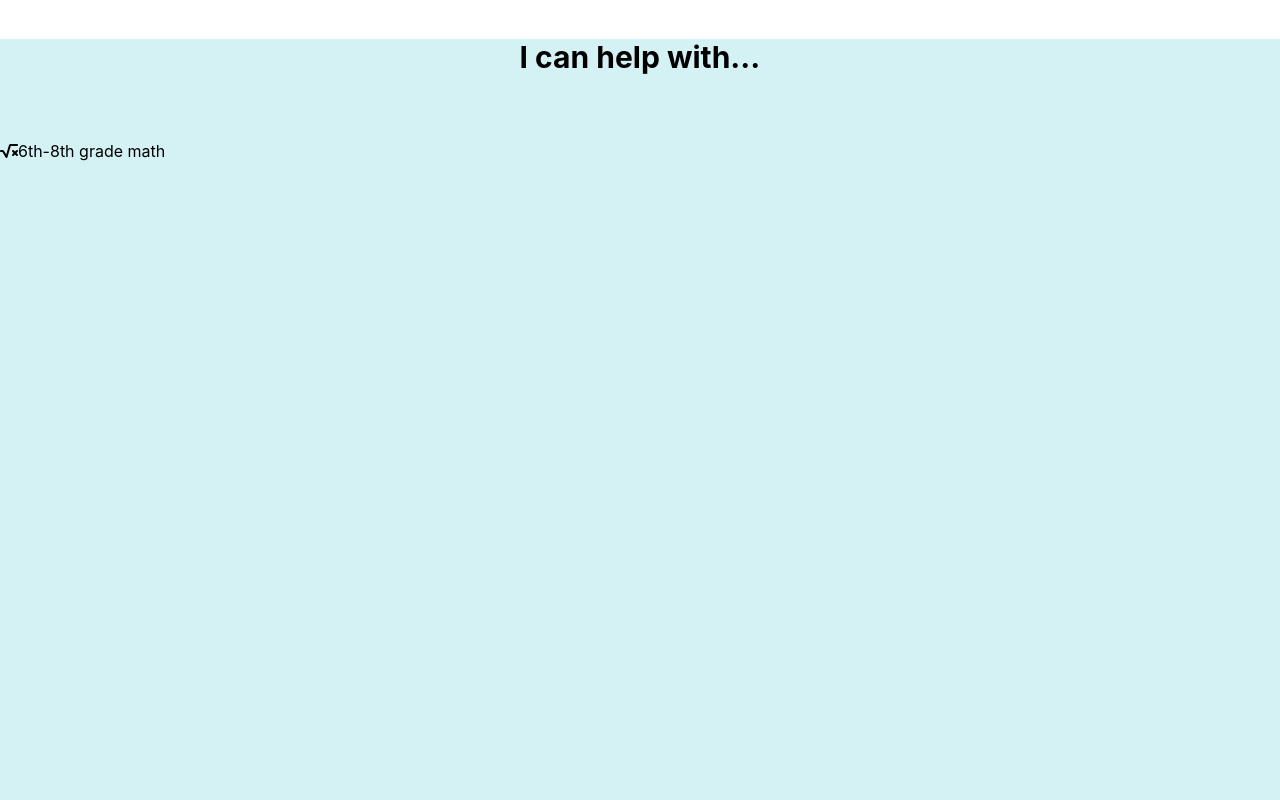
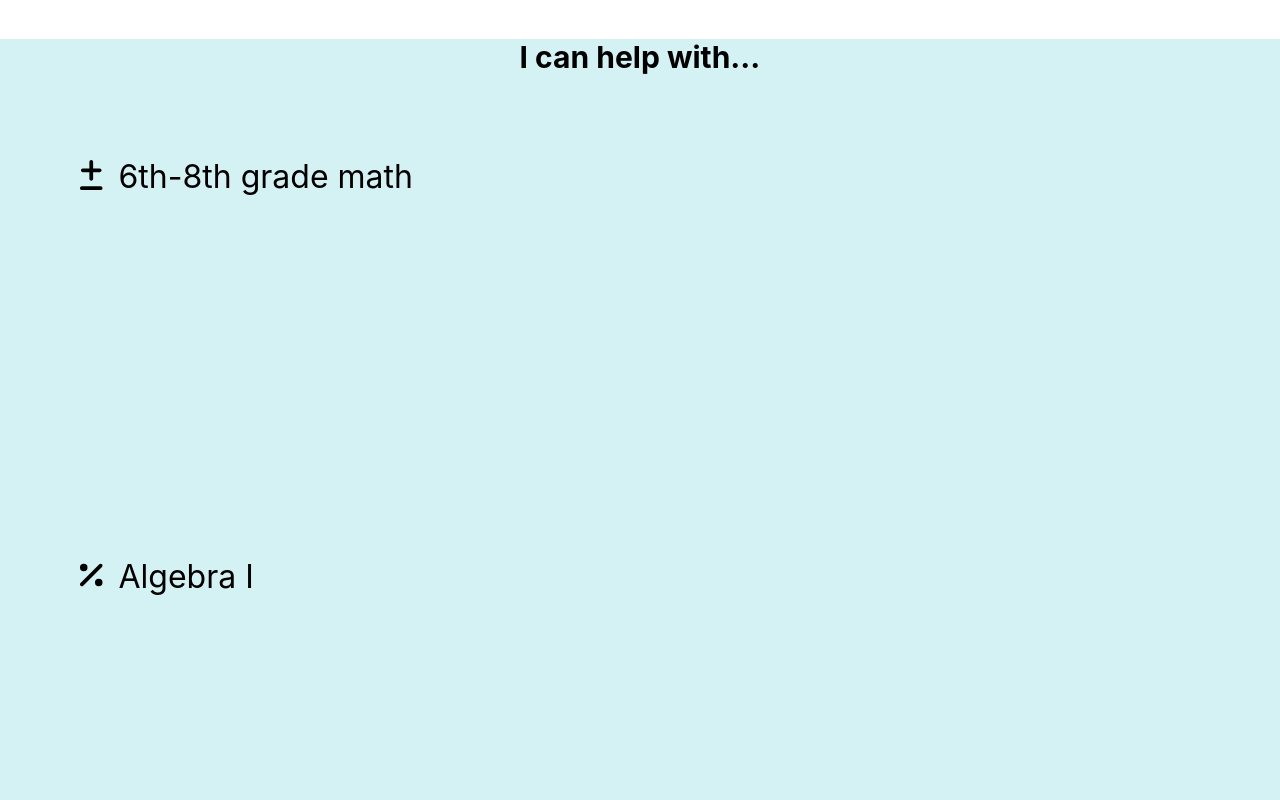
Before and after one commit to zzboncak/david-dau-portfolio, a React (Create React App) app: page / in a window 1280 px wide. Shown: the part 820-1620 px from the top of the page. Built offline with nearby package versions, Linux system fonts and the light colour scheme.

Commit message:
Fun sticky scroll of help items

```diff
--- a/src/App.css
+++ b/src/App.css
@@ -91,6 +91,19 @@ blockquote p::after {
   background-color: var(--secondary-color);
 }
 
+.help-item {
+  padding-left: 5rem;
+}
+
+.help-icon {
+  height: 30px;
+}
+
+.help-subject {
+  font-size: 32px;
+  padding-left: 1rem;
+}
+
 /* Utilities */
 
 .relative {
@@ -107,7 +120,7 @@ blockquote p::after {
 
 .sticky {
   position: sticky;
-  top: 0;
+  top: 50vh;
 }
 
 .align-center {
@@ -119,5 +132,5 @@ blockquote p::after {
 }
 
 .full-height {
-  height: 100vh;
+  height: 50vh;
 }
--- a/src/App.tsx
+++ b/src/App.tsx
@@ -3,15 +3,78 @@ import {
   faGraduationCap,
   faSchoolCircleCheck,
   faCertificate,
-  faSquareRootVariable,
   faQuestion,
   faChartLine,
   faSquareFull,
   faPercent,
+  faCalculator,
+  faPlusMinus,
+  faInfinity,
+  faSuperscript,
+  IconDefinition,
+  // faSquareRootVariable, // Maybe use later if we want different icons
+  // faNotEqual, // Maybe use later if we want different icons
 } from "@fortawesome/free-solid-svg-icons";
 import "./App.css";
 
 const iconColor = "white";
+
+interface StickyScrollHelpProps {
+  icon: IconDefinition;
+  text: string;
+  paddingTop: string;
+}
+
+function StickyScrollHelp({ icon, text, paddingTop }: StickyScrollHelpProps) {
+  return (
+    <article
+      className="absolute help-item"
+      style={{ height: "50vh", paddingTop }}
+    >
+      <div className="flex align-baseline full-height">
+        <div className="sticky">
+          <FontAwesomeIcon className="help-icon" icon={icon} />
+        </div>
+        <p className="help-subject">{text}</p>
+      </div>
+    </article>
+  );
+}
+
+const helpItems: Omit<StickyScrollHelpProps, "paddingTop">[] = [
+  {
+    icon: faPlusMinus,
+    text: "6th-8th grade math",
+  },
+  {
+    icon: faPercent,
+    text: "Algebra I",
+  },
+  {
+    icon: faSuperscript,
+    text: "Algebra II/Trig",
+  },
+  {
+    icon: faCalculator,
+    text: "Trigonometry",
+  },
+  {
+    icon: faSquareFull,
+    text: "Geometry",
+  },
+  {
+    icon: faChartLine,
+    text: "Precalculus",
+  },
+  {
+    icon: faInfinity,
+    text: "Integrated Math 1, 2, 3",
+  },
+  {
+    icon: faQuestion,
+    text: "If unsure, feel free to just ask!",
+  },
+];
 
 function App() {
   return (
@@ -68,123 +131,17 @@ function App() {
           <h2>I can help with...</h2>
           <section
             className="help-container relative"
-            style={{ height: "900vh" }}
+            style={{ height: "400vh" }}
           >
-            <article
-              className="absolute"
-              style={{
-                height: "100vh",
-              }}
-            >
-              <div className="flex align-baseline full-height">
-                <div className="sticky">
-                  <FontAwesomeIcon icon={faSquareRootVariable} />
-                </div>
-                <p>6th-8th grade math</p>
-              </div>
-            </article>
-            <article
-              className="absolute"
-              style={{
-                height: "100vh",
-                paddingTop: "100vh",
-              }}
-            >
-              <div className="flex align-baseline full-height">
-                <div className="sticky">
-                  <FontAwesomeIcon icon={faPercent} />
-                </div>
-                <p>Algebra I</p>
-              </div>
-            </article>
+            {helpItems.map((item, index) => (
+              <StickyScrollHelp
+                key={index}
+                icon={item.icon}
+                text={item.text}
+                paddingTop={`${index * 50}vh`}
+              />
+            ))}
           </section>
-          {/* <ul className="credentials-list" style={{ height: "900vh" }}>
-            <li
-              className="math-skill"
-              style={{
-                height: "100vh",
-                position: "absolute",
-                paddingTop: "100vh",
-              }}
-            >
-              <FontAwesomeIcon icon={faSquareRootVariable} />
-              6th-8th grade math
-            </li>
-            <li
-              className="math-skill"
-              style={{
-                height: "100vh",
-                position: "absolute",
-                paddingTop: "200vh",
-              }}
-            >
-              <FontAwesomeIcon icon={faPercent} />
-              Algebra I
-            </li>
-            <li
-              className="math-skill"
-              style={{
-                height: "100vh",
-                position: "absolute",
-                paddingTop: "300vh",
-              }}
-            >
-              <FontAwesomeIcon icon={faChartLine} />
-              Algebra II/Trig
-            </li>
-            <li
-              className="math-skill"
-              style={{
-                height: "100vh",
-                position: "absolute",
-                paddingTop: "400vh",
-              }}
-            >
-              <FontAwesomeIcon icon={faSquareFull} />
-              Geometry
-            </li>
-            <li
-              className="math-skill"
-              style={{
-                height: "100vh",
-                position: "absolute",
-                paddingTop: "500vh",
-              }}
-            >
-              &theta; Trigonometry
-            </li>
-            <li
-              className="math-skill"
-              style={{
-                height: "100vh",
-                position: "absolute",
-                paddingTop: "600vh",
-              }}
-            >
-              ∫ Precalculus
-            </li>
-            <li
-              className="math-skill"
-              style={{
-                height: "100vh",
-                position: "absolute",
-                paddingTop: "700vh",
-              }}
-            >
-              2(x + 3) Integrated Math 1, 2, 3
-            </li>
-            <li
-              className="math-skill"
-              style={{
-                height: "100vh",
-                position: "absolute",
-                paddingTop: "800vh",
-              }}
-            >
-              <FontAwesomeIcon icon={faQuestion} />
-              If unsure, feel free to just ask!
-            </li>
-          </ul> */}
         </section>
         <section>
           <h2>Testimonials</h2>
```
